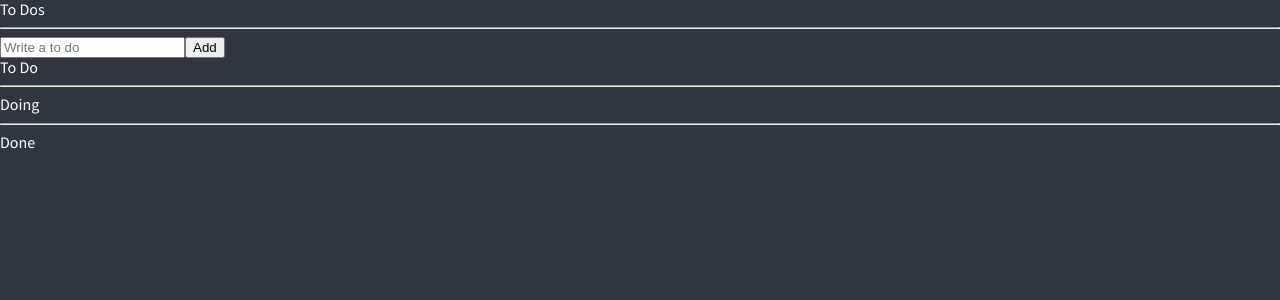
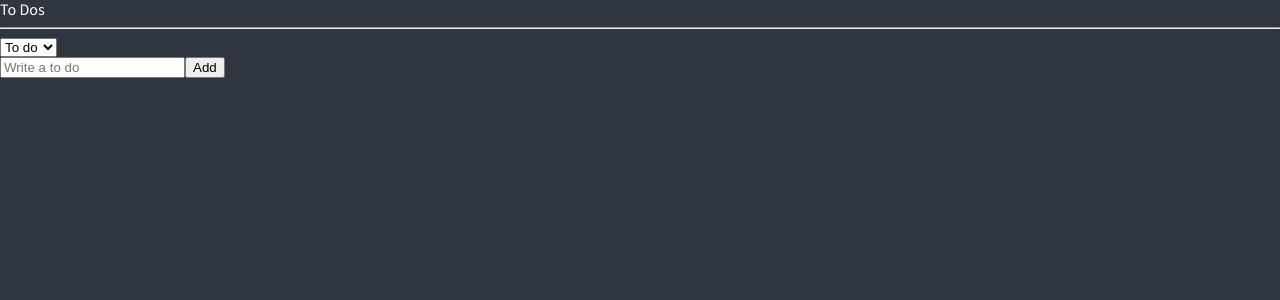
Before and after one commit to clianor/react-masterclass, a React (Create React App) app: page / in a window 1280 px wide. Shown: the top 300 px of the page. Built offline with nearby package versions, Linux system fonts and the light colour scheme.

Commit message:
Selectors part Two

```diff
--- a/src/atoms.tsx
+++ b/src/atoms.tsx
@@ -5,6 +5,11 @@
 	id: number;
 	category: 'TO_DO' | 'DOING' | 'DONE';
 }
+
+export const categoryState = atom({
+	key: 'category',
+	default: 'TO_DO',
+});
 
 export const toDoState = atom<IToDo[]>({
 	key: 'toDo',
@@ -15,10 +20,7 @@
 	key: 'toDoSelector',
 	get: ({ get }) => {
 		const toDos = get(toDoState);
-		return [
-			toDos.filter((toDo) => toDo.category === 'TO_DO'),
-			toDos.filter((toDo) => toDo.category === 'DOING'),
-			toDos.filter((toDo) => toDo.category === 'DONE'),
-		];
+		const category = get(categoryState);
+		return toDos.filter((toDo) => toDo.category === category);
 	},
 });
--- a/src/components/TodoList.tsx
+++ b/src/components/TodoList.tsx
@@ -1,34 +1,29 @@
-import { useRecoilValue } from 'recoil';
-import { toDoSelector } from '../atoms';
+import { useRecoilState, useRecoilValue } from 'recoil';
+import { categoryState, toDoSelector } from '../atoms';
 import CreateToDo from './CreateToDo';
 import ToDo from './ToDo';
 
 function TodoList() {
-	const [toDo, doing, done] = useRecoilValue(toDoSelector);
+	const toDos = useRecoilValue(toDoSelector);
+	const [category, setCategory] = useRecoilState(categoryState);
+
+	const onInput = (event: React.FormEvent<HTMLSelectElement>) => {
+		setCategory(event.currentTarget.value);
+	};
 
 	return (
 		<div>
 			<h1>To Dos</h1>
 			<hr />
+			<select value={category} onInput={onInput}>
+				<option value="TO_DO">To do</option>
+				<option value="DOING">Doing</option>
+				<option value="DONE">Done</option>
+			</select>
 			<CreateToDo />
-			<h2>To Do</h2>
 			<ul>
-				{toDo.map((_toDo) => (
-					<ToDo key={_toDo.id} {..._toDo} />
-				))}
-			</ul>
-			<hr />
-			<h2>Doing</h2>
-			<ul>
-				{doing.map((_toDo) => (
-					<ToDo key={_toDo.id} {..._toDo} />
-				))}
-			</ul>
-			<hr />
-			<h2>Done</h2>
-			<ul>
-				{done.map((_toDo) => (
-					<ToDo key={_toDo.id} {..._toDo} />
+				{toDos.map((toDo) => (
+					<ToDo key={toDo.id} {...toDo} />
 				))}
 			</ul>
 		</div>
```
